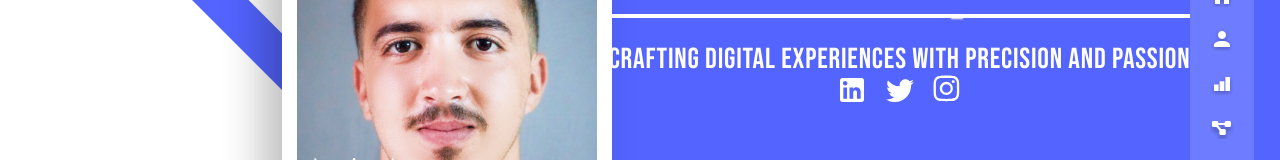
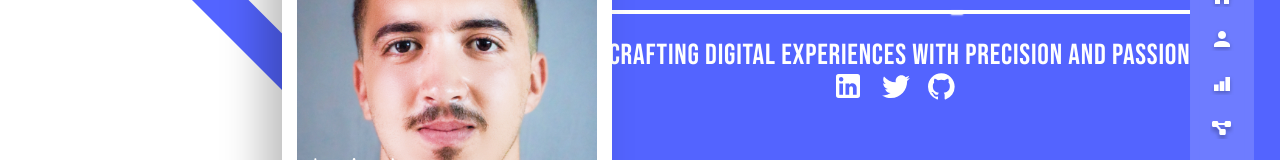
Before and after one commit to yassinkr/portfolio, a React (Vite) app: page / in a window 1280 px wide. Shown: the part 317-477 px from the top of the page. Built offline with nearby package versions, Linux system fonts and the light colour scheme.

Commit message:
urls works in media icons

```diff
--- a/src/Componentes/footer.jsx
+++ b/src/Componentes/footer.jsx
@@ -1,4 +1,4 @@
-import instagram from '../assets/instagram.svg'
+import github from '../assets/github_icon.svg'
 import twitter from '../assets/twitter.svg'
 import linkedin from '../assets/linkedin.svg'
 import Arrow from '../assets/solar_arrow.svg'
@@ -32,10 +32,14 @@ const Footer = () => {
           <div className="text-4xl mb-5">Let&apos;s Talk!</div>
           <div className="text-base mb-5">Send me a detailed email containing your project&apos;s ideas and other details like budget specifications</div>
           <div className="text-base mb-5">kerraiyassin@gmail.com</div>
-          <div className='flex justify-start items-center space-x-4'>
-            <img src={linkedin} alt="linkedin" />
-            <img src={twitter} alt="twitter" />
-            <img src={instagram} alt="instagram" />
+          <div className='flex justify-start space-x-4'>
+
+          <a href="https://dz.linkedin.com/in/mohammed-yassine-kerrai-5a5237242"><img src={linkedin} alt="linkedin" /></a>
+
+          <a href="https://twitter.comhttps://x.com/xyassinkr?t=S2jhJu9Uz0OmaZmbzOiO1Q&s=09"><img src={twitter} alt="twitter" /></a>
+
+          <a href="https://github.com/yassinkr"><img src={github} alt="github" /></a>
+
           </div>
         </div>
         <div className="w-full md:w-1/2 flex flex-col justify-start items-start md:flex-wrap">
--- a/src/Componentes/landing_catch.jsx
+++ b/src/Componentes/landing_catch.jsx
@@ -1,4 +1,4 @@
-import instagram from '../assets/instagram.svg'
+import github from '../assets/github_icon.svg'
 import twitter from '../assets/twitter.svg'
 import linkedin from '../assets/linkedin.svg'
 import sparcle1 from '../assets/sparcle_1.svg'
@@ -48,16 +48,15 @@ const LandingCatch = () => {
         <div className='flex justify-center align-middle items-center text-white ' >
         <ul className='text-xs flex space-x-4'>
         <li>
-        <img src={linkedin} alt="linkedin" />
+          <a href="https://dz.linkedin.com/in/mohammed-yassine-kerrai-5a5237242"><img src={linkedin} alt="linkedin" /></a>
         </li>
         <li>
-        <img src={twitter} alt="twitter" />
+          <a href="https://twitter.comhttps://x.com/xyassinkr?t=S2jhJu9Uz0OmaZmbzOiO1Q&s=09"><img src={twitter} alt="twitter" /></a>
         </li>
         <li>
-        <img src={instagram} alt="instagram" />
+          <a href="https://github.com/yassinkr"><img src={github} alt="github" /></a>
         </li>
-
-        </ul>
+      </ul>
 
         </div>
       </div>
```
Also changed, not shown: src/assets/github_icon.svg (added).
